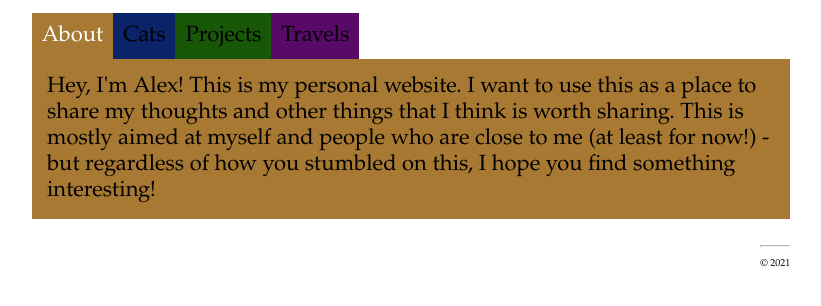
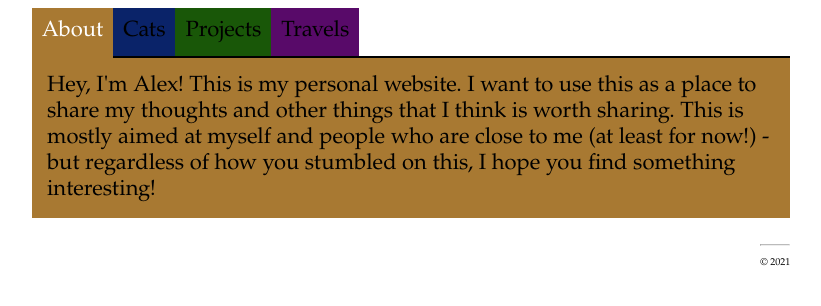
Before and after one commit to acurtiz/acurtiz.github.io, a Jekyll site: the page built from index.html, in a window 1280 px wide. Shown: the top 306 px of the page, without its empty margins (229-1050 px from the left). Built offline with Jekyll 4.4.1, drawn with Linux system fonts in a browser that asks for light colours.

Commit message:
Add border around nav that changes upon selection.

```diff
--- a/_config.yml
+++ b/_config.yml
@@ -10,7 +10,7 @@ defaults:
       path: ""
       type: "posts"
     values:
-      permalink: /:collection/:name
+      permalink: /:categories/:name
   - scope:
       path: "assets/img"
     values:
--- a/_includes/navigation.html
+++ b/_includes/navigation.html
@@ -1,15 +1,55 @@
 <style>
+  div.nav {
+    flex-wrap: nowrap;
+    display: flex;
+  }
+  div.nav-rect {
+    padding: 10px;
+    float: left;
+    height: 50px;
+    width: auto;
+    border-bottom-color: #000000;
+    border-bottom-style: solid;
+    border-bottom-width: 2px;
+  }
+  div.nav-current {
+    padding: 10px;
+    float: left;
+    height: 50px;
+    width: auto;
+    border-bottom-style: none;
+  }
+  #nav-end {
+    background-color: #ffffff;
+    width: 100%;
+    float: left;
+    border-bottom-color: #000000;
+    border-bottom-style: solid;
+    border-bottom-width: 2px;
+  }
   {% for item in site.data.navigation %}
-  #nav-{{ item.name }} {
-    {% assign category_name = item.name | downcase %}
+  {% assign category_name = item.name | downcase %}
+  #nav-{{ category_name }} {
     background-color: {{ site.data.categories[category_name].color-secondary }};
   }
   {% endfor %}
 </style>
 <div class="nav">
   {% for item in site.data.navigation %}
-  <div class="nav-rect" id="nav-{{ item.name }}">
-    <a href="{{ item.link }}" {% if page.url == item.link %}class="current-link"{% endif %}>{{ item.name }}</a>
-  </div>
+    {% assign category_name = item.name | downcase %}
+    {% if page.url contains category_name %}
+    <div class="nav-current" id="nav-{{ category_name }}">
+      <a href="{{ item.link }}" {% if page.url == item.link %}class="current-link"{% endif %}>{{ item.name }}</a>
+    </div>
+    {% elsif page.url == "/" and category_name == "about" %}
+    <div class="nav-current" id="nav-{{ category_name }}">
+      <a href="{{ item.link }}" {% if page.url == item.link %}class="current-link"{% endif %}>{{ item.name }}</a>
+    </div>
+    {% else %}
+    <div class="nav-rect" id="nav-{{ category_name }}">
+      <a href="{{ item.link }}" {% if page.url == item.link %}class="current-link"{% endif %}>{{ item.name }}</a>
+    </div>
+    {% endif %}
   {% endfor %}
+  <div class="nav-rect" id="nav-end"></div>
 </div>
--- a/_sass/main.scss
+++ b/_sass/main.scss
@@ -58,11 +58,6 @@ a:link.current-link { color:#ffffff; text-decoration: none; }
 a:visited.current-link { color: #ffffff; text-decoration: none; }
 a:hover.current-link { color: #ffffff; text-decoration: underline; }
 
-
-div.nav {
-    padding: 5px 0%;
-}
-
 div.main-container {
     width: 60%;
     position: center;
@@ -110,6 +105,8 @@ div.bottom-bar {
 div.nav-rect {
     padding: 10px;
     float: left;
+    height: 50px;
+    width: auto;
 }
 
 img.photo-album {
```
Also changed, not shown: cats/_posts/2021-04-13-bud.md (renamed from _posts/2021-04-13-bud.md), cats/_posts/2021-07-27-the-five-cats.md (renamed from _posts/2021-07-27-the-five-cats.md), cats/_posts/2021-07-28-barbara-and-bill.md (renamed from _posts/2021-07-28-barbara-and-bill.md), cats/_posts/2021-07-28-the-four-kittens.md (renamed from _posts/2021-07-28-the-four-kittens.md).
